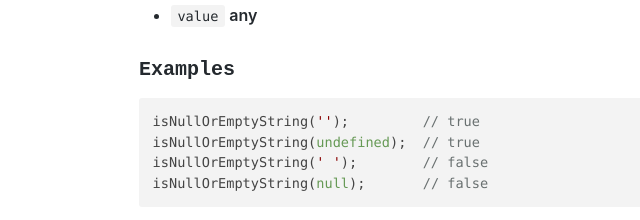
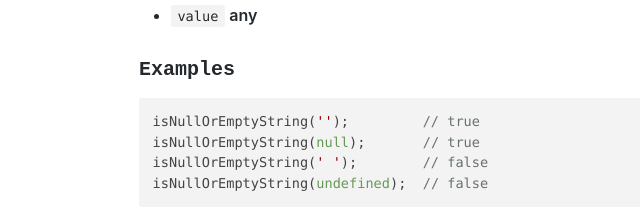
Before and after one commit to alvfork/delfos, a plain HTML site: page docs/string.html in a window 1280 px wide. Shown: the part 1240-1460 px from the top of the page, 169-809 px from the left. Drawn offline with nearby package versions, Linux system fonts and the light colour scheme.

Commit message:
Deploy website
Deploy website version based on 7ea9fa274d0e9e1035bb294bea42cb1fe649e209

```diff
--- a/docs/string.html
+++ b/docs/string.html
@@ -104,9 +104,9 @@ isEmptyString(<span class="hljs-literal">undefined</span>);  <span class="hljs-c
 </ul>
 <h3><a class="anchor" aria-hidden="true" id="examples-1"></a><a href="#examples-1" aria-hidden="true" class="hash-link"><svg class="hash-link-icon" aria-hidden="true" height="16" version="1.1" viewBox="0 0 16 16" width="16"><path fill-rule="evenodd" d="M4 9h1v1H4c-1.5 0-3-1.69-3-3.5S2.55 3 4 3h4c1.45 0 3 1.69 3 3.5 0 1.41-.91 2.72-2 3.25V8.59c.58-.45 1-1.27 1-2.09C10 5.22 8.98 4 8 4H4c-.98 0-2 1.22-2 2.5S3 9 4 9zm9-3h-1v1h1c1 0 2 1.22 2 2.5S13.98 12 13 12H9c-.98 0-2-1.22-2-2.5 0-.83.42-1.64 1-2.09V6.25c-1.09.53-2 1.84-2 3.25C6 11.31 7.55 13 9 13h4c1.45 0 3-1.69 3-3.5S14.5 6 13 6z"></path></svg></a>Examples</h3>
 <pre><code class="hljs css language-javascript">isNullOrEmptyString(<span class="hljs-string">''</span>);         <span class="hljs-comment">// true</span>
-isNullOrEmptyString(<span class="hljs-literal">undefined</span>);  <span class="hljs-comment">// true</span>
+isNullOrEmptyString(<span class="hljs-literal">null</span>);       <span class="hljs-comment">// true</span>
 isNullOrEmptyString(<span class="hljs-string">' '</span>);        <span class="hljs-comment">// false</span>
-isNullOrEmptyString(<span class="hljs-literal">null</span>);       <span class="hljs-comment">// false</span>
+isNullOrEmptyString(<span class="hljs-literal">undefined</span>);  <span class="hljs-comment">// false</span>
 </code></pre>
 <p>Returns <strong><a href="https://developer.mozilla.org/docs/Web/JavaScript/Reference/Global_Objects/Boolean">boolean</a></strong></p>
 <h2><a class="anchor" aria-hidden="true" id="isblankstring"></a><a href="#isblankstring" aria-hidden="true" class="hash-link"><svg class="hash-link-icon" aria-hidden="true" height="16" version="1.1" viewBox="0 0 16 16" width="16"><path fill-rule="evenodd" d="M4 9h1v1H4c-1.5 0-3-1.69-3-3.5S2.55 3 4 3h4c1.45 0 3 1.69 3 3.5 0 1.41-.91 2.72-2 3.25V8.59c.58-.45 1-1.27 1-2.09C10 5.22 8.98 4 8 4H4c-.98 0-2 1.22-2 2.5S3 9 4 9zm9-3h-1v1h1c1 0 2 1.22 2 2.5S13.98 12 13 12H9c-.98 0-2-1.22-2-2.5 0-.83.42-1.64 1-2.09V6.25c-1.09.53-2 1.84-2 3.25C6 11.31 7.55 13 9 13h4c1.45 0 3-1.69 3-3.5S14.5 6 13 6z"></path></svg></a>isBlankString</h2>
```
Also changed, not shown: docs/string/index.html (+2 -2 lines).
